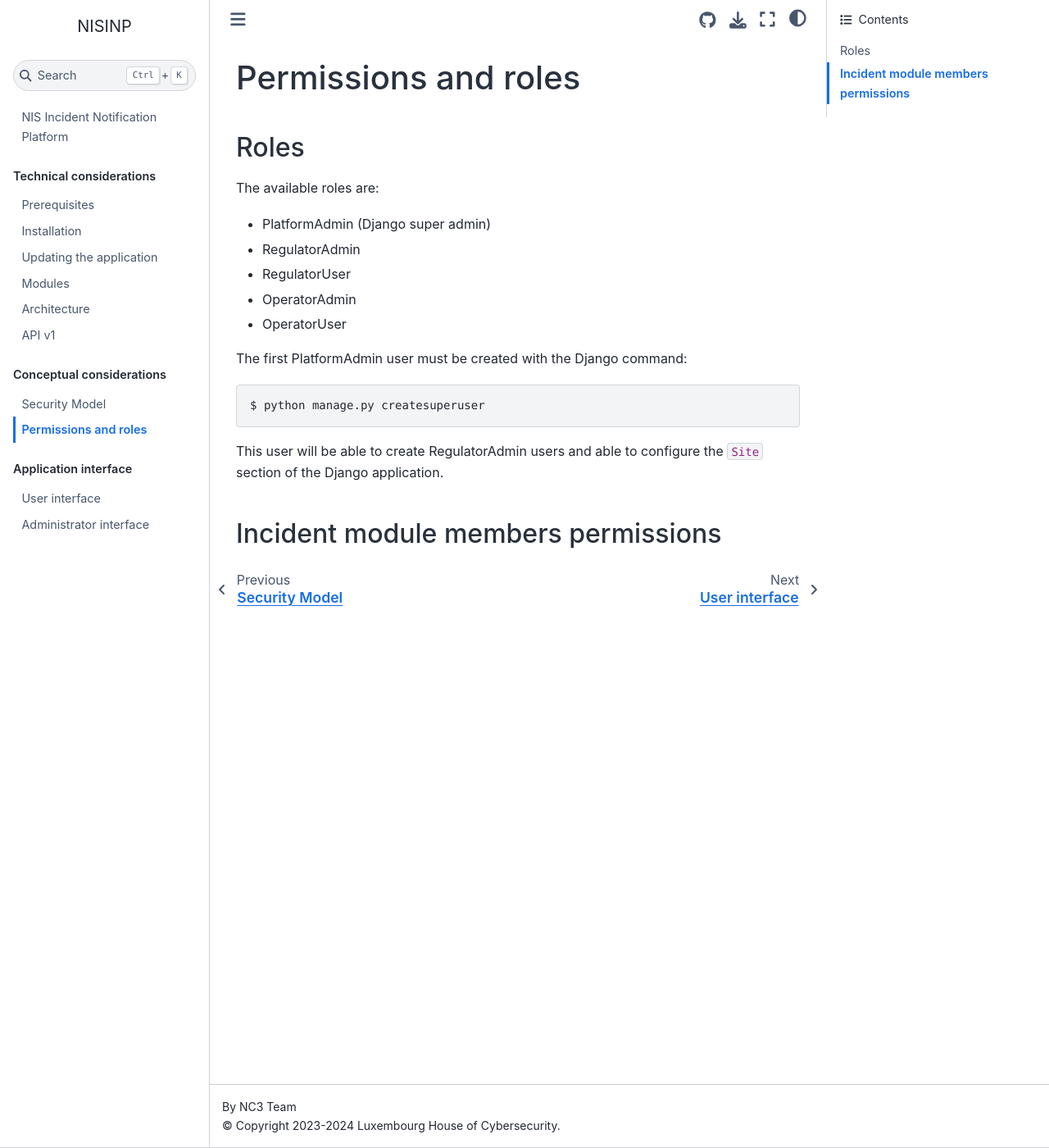
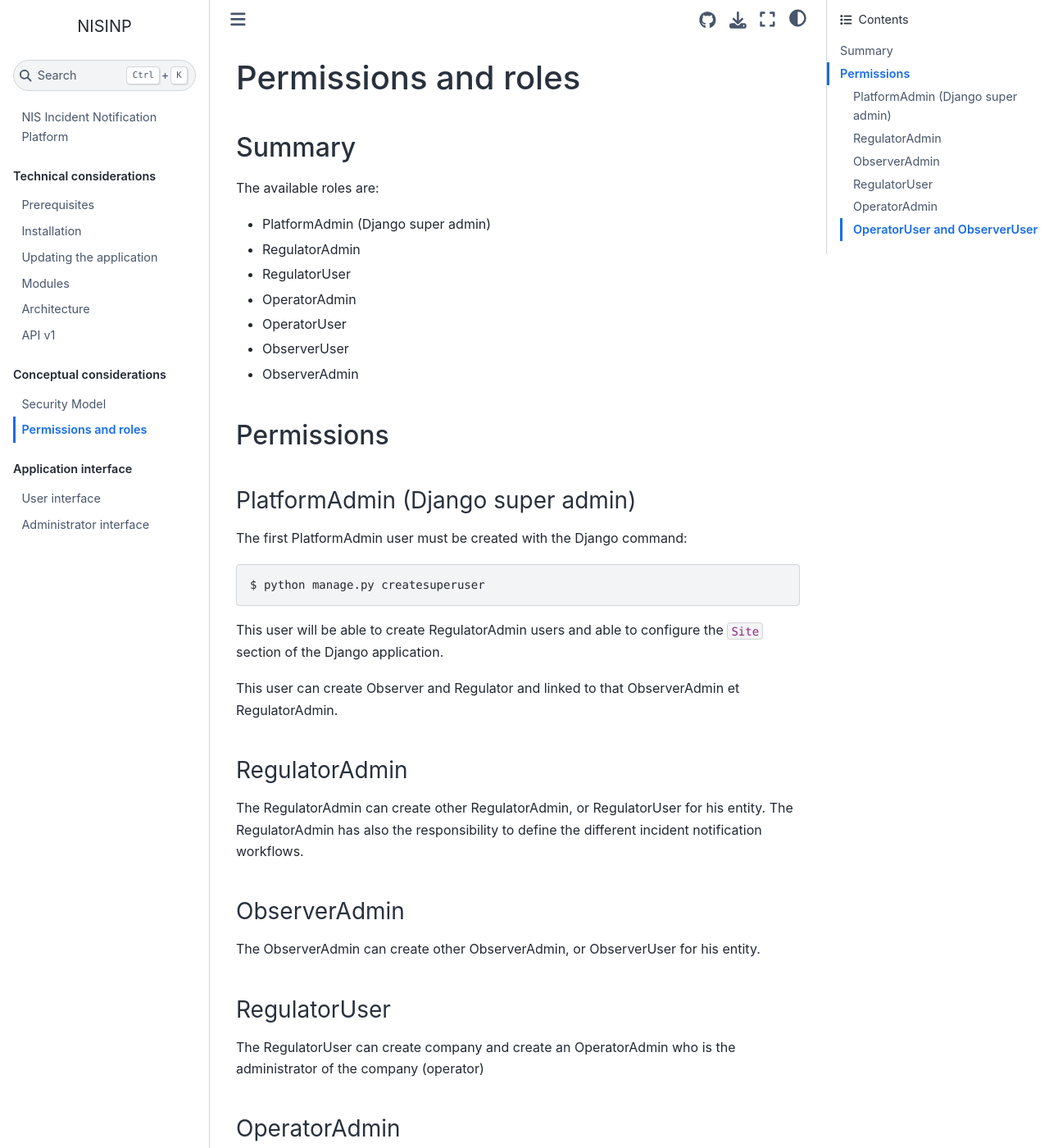
Before and after one commit to informed-governance-project/NISINP, a Sphinx documentation site: the page built from docs/permissions.rst, in a window 1280 px wide and 1400 px high. Shown: the whole window at 82% size. Built offline with Sphinx 7.4.7 and the Sphinx Book theme 1.1.4, drawn with Linux system fonts in a browser that asks for light colours; some of the changed text lies outside the part shown.

Commit message:
update documentation

```diff
--- a/docs/permissions.rst
+++ b/docs/permissions.rst
@@ -1,8 +1,8 @@
 Permissions and roles
 =====================
 
-Roles
------
+Summary
+----------
 
 The available roles are:
 
@@ -11,6 +11,15 @@ The available roles are:
 - RegulatorUser
 - OperatorAdmin
 - OperatorUser
+- ObserverUser
+- ObserverAdmin
+
+
+Permissions
+--------------------
+
+PlatformAdmin (Django super admin)
+~~~~~~~~~~~~~~~~~~~~~~~~~~~~~~~~~~~
 
 The first PlatformAdmin user must be created with the Django command:
 
@@ -22,6 +31,28 @@ The first PlatformAdmin user must be created with the Django command:
 This user will be able to create RegulatorAdmin users and able
 to configure the ``Site`` section of the Django application.
 
+This user can create Observer and Regulator and linked to that ObserverAdmin et RegulatorAdmin.
 
-Incident module members permissions
------------------------------------
+RegulatorAdmin
+~~~~~~~~~~~~~~~~
+The RegulatorAdmin can create other RegulatorAdmin, or RegulatorUser for his entity.
+The RegulatorAdmin has also the responsibility to define the different incident notification workflows.
+
+ObserverAdmin
+~~~~~~~~~~~~~~~~
+The ObserverAdmin can create other ObserverAdmin, or ObserverUser for his entity.
+
+
+RegulatorUser
+~~~~~~~~~~~~~~~~
+The RegulatorUser can create company and create an OperatorAdmin who is the administrator of the company (operator)
+
+OperatorAdmin
+~~~~~~~~~~~~~~~~
+
+OperatorAdmin creates OperatorUser for his company.
+
+OperatorUser and ObserverUser
+~~~~~~~~~~~~~~~~~~~~~~~~~~~~~
+
+They have no administration role.
```
Also changed, not shown: docs/ui_administrator.rst (+16 -4 lines).
